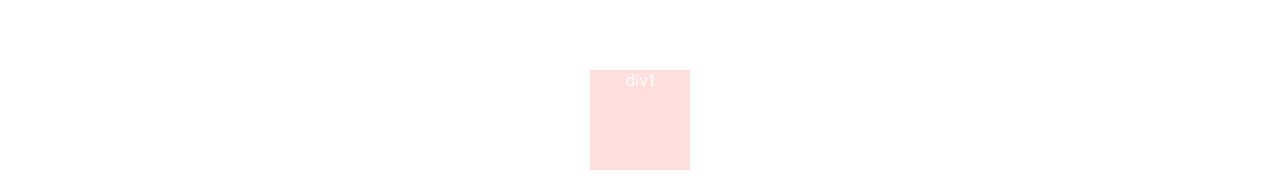
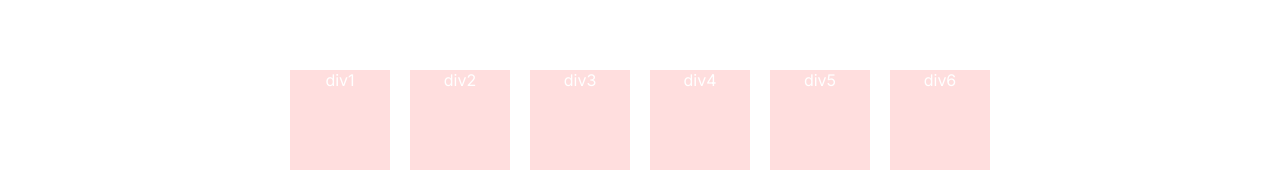
Before and after one commit to Jasminvillatoro/Jasmin-Portfolio, a React (Create React App) app: page / in a window 1280 px wide. Shown: the part 1414-1591 px from the top of the page. Built offline with nearby package versions, Linux system fonts and the light colour scheme.

Commit message:
new images

```diff
--- a/src/components/Projects.js
+++ b/src/components/Projects.js
@@ -3,6 +3,11 @@ const Projects = () => {
     <section>
       <div className="projects--container">
         <div>div1</div>
+        <div>div2</div>
+        <div>div3</div>
+        <div>div4</div>
+        <div>div5</div>
+        <div>div6</div>
       </div>
     </section>
   );
```
Also changed, not shown: src/components/Images/Aboutimg.jpg (added), src/components/Images/logo_.png (added).
